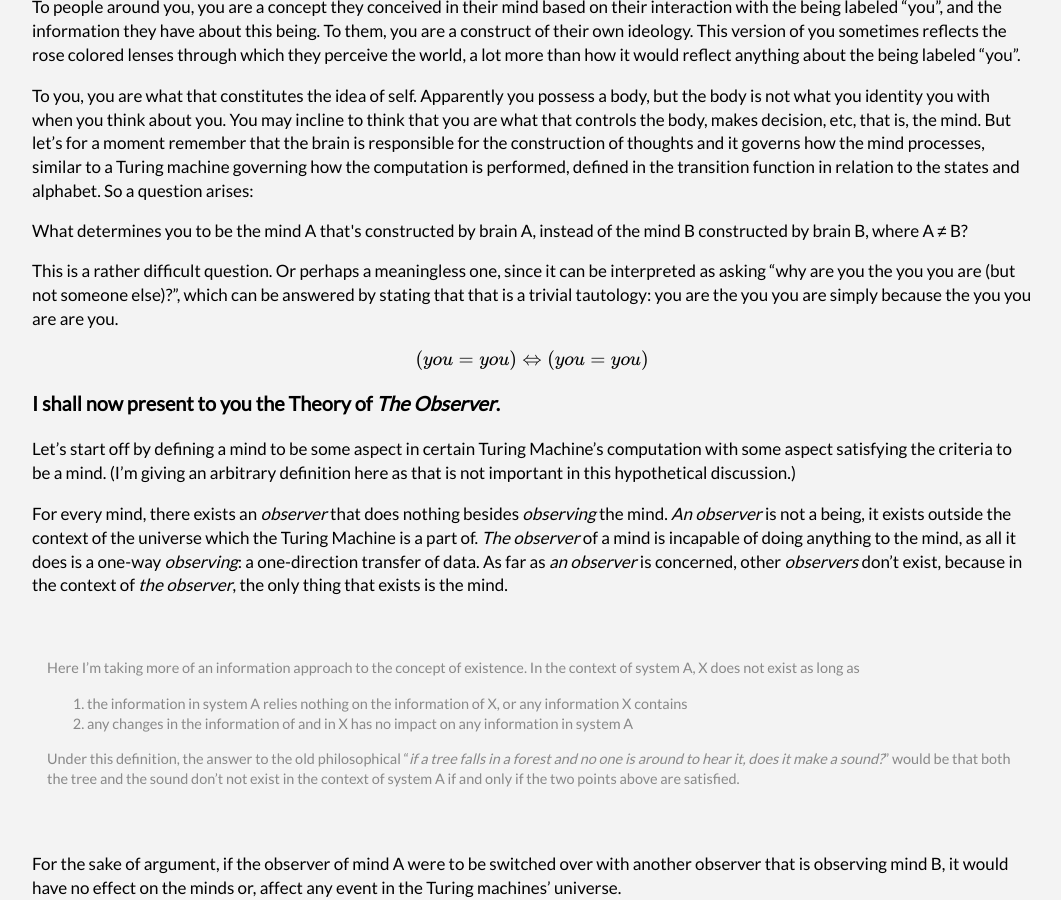
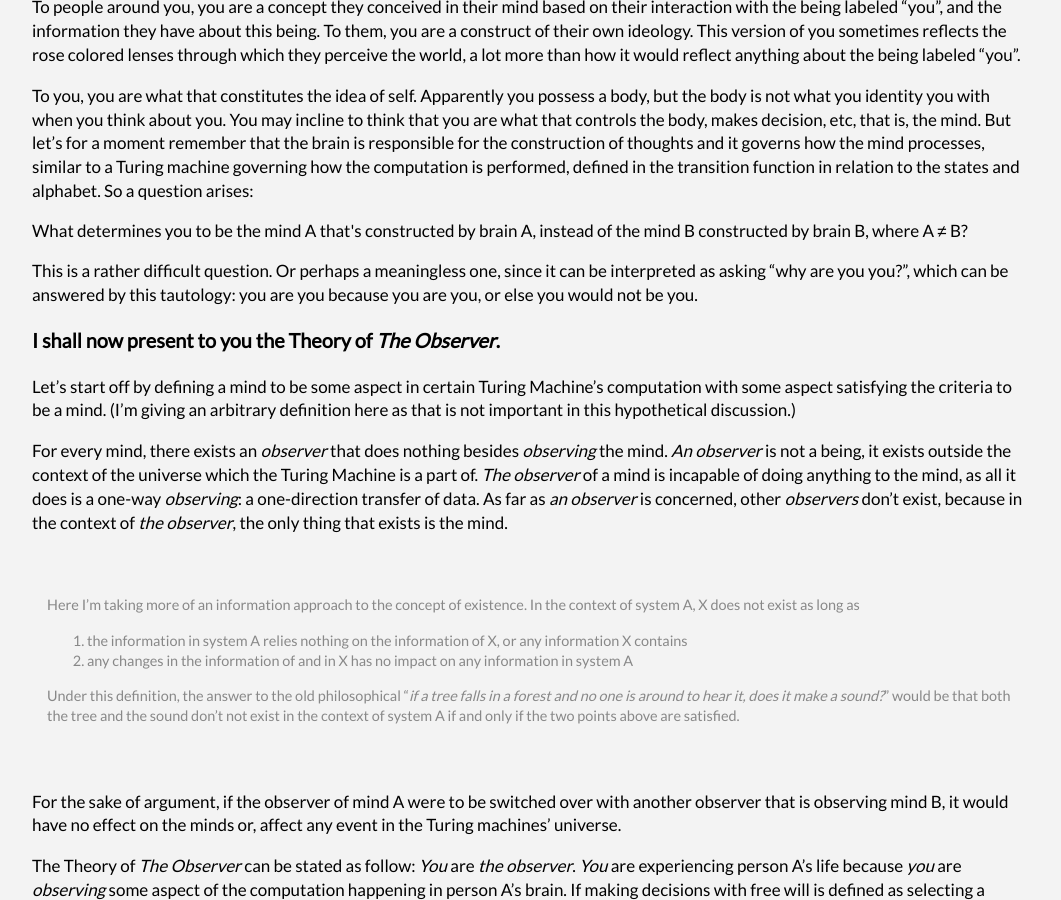
Before and after one commit to archywillhe/0a-Jekyll, a Jekyll site: the page built from _posts/2015-06-11-the-observer-paradox.md, in a window 1280 px wide and 900 px high, scrolled down 1336 px. Shown: the whole window, without its empty margins (108-1169 px from the left). Built offline with Jekyll 4.4.1, drawn with Linux system fonts in a browser that asks for light colours; nearby versions of some CDN libraries; formulas are drawn with MathJax 3.

Commit message:
some editing

```diff
--- a/_posts/2015-06-11-the-observer-paradox.md
+++ b/_posts/2015-06-11-the-observer-paradox.md
@@ -32,12 +31,11 @@ extract: |
     What determines you to be the mind A that's constructed by brain A, instead of the mind B constructed by brain B, where A ≠ B?
     </div>
 
-    This is a rather difficult question. Or perhaps a meaningless one, since it can be interpreted as asking "why are you the you you are (but not someone else)?", which can be answered by stating that that is a trivial [tautology](http://en.wikipedia.org/wiki/Tautology_(logic)): you are the you you are simply because the you you are are you.
+    This is a rather difficult question. Or perhaps a meaningless one, since it can be interpreted as asking "why are you you?", which can be answered by this [tautology](http://en.wikipedia.org/wiki/Tautology_(logic)): you are you because you are you, or else you would not be you.
 
     <h3>I shall now present to you the Theory of <i>The Observer</i>.</h3>
 
     Let's start off by defining a mind to be some aspect in certain Turing Machine's computation with some aspect satisfying the criteria to be a mind. (I'm giving an arbitrary definition here as that is not important in this hypothetical discussion.)
-
 ---
 
 Imagine you are dead, in which case the biological machinery that you once relied so much on is no longer functioning. Due to the [conversation of energy and mass](en.wikipedia.org/wiki/Conservation_of_energy), the atoms made up this biological system won't just miraculously vanish. Theses atoms would remain pretty much the same, unless [nuclear reaction](http://academic.brooklyn.cuny.edu/physics/sobel/Nucphys/react.html) or [annihilation](http://home.web.cern.ch/topics/antimatter) occurs (though there'd be changes in the configuration of electrons in the process of decomposition). At this point in time, it would be silly to still consider these atoms "you".
@@ -52,9 +50,7 @@ To you, you are what that constitutes the idea of self. Apparently you possess a
 What determines you to be the mind A that's constructed by brain A, instead of the mind B constructed by brain B, where A ≠ B?
 </div>
 
-This is a rather difficult question. Or perhaps a meaningless one, since it can be interpreted as asking "why are you the you you are (but not someone else)?", which can be answered by stating that that is a trivial [tautology](http://en.wikipedia.org/wiki/Tautology_(logic)): you are the you you are simply because the you you are are you.
-
-$$(you = you) \Leftrightarrow (you = you)$$
+This is a rather difficult question. Or perhaps a meaningless one, since it can be interpreted as asking "why are you you?", which can be answered by this [tautology](http://en.wikipedia.org/wiki/Tautology_(logic)): you are you because you are you, or else you would not be you.
 
 ### I shall now present to you the Theory of *The Observer*.
 
```
Also changed, not shown: other parts of _posts/2015-06-11-the-observer-paradox.md (+0 -1 lines).
